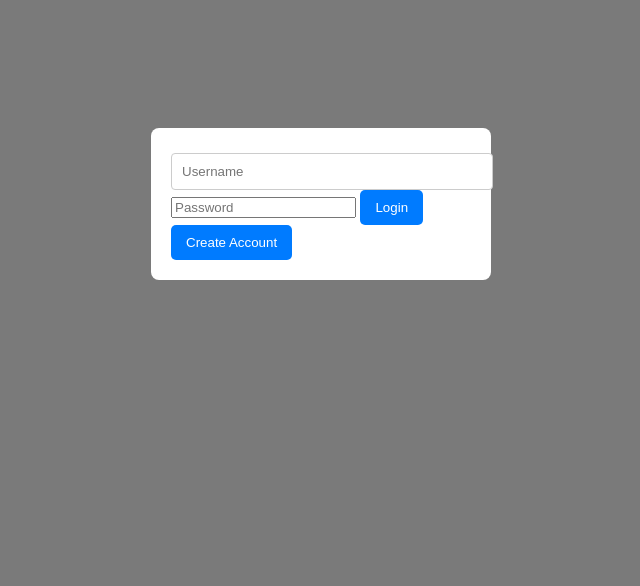
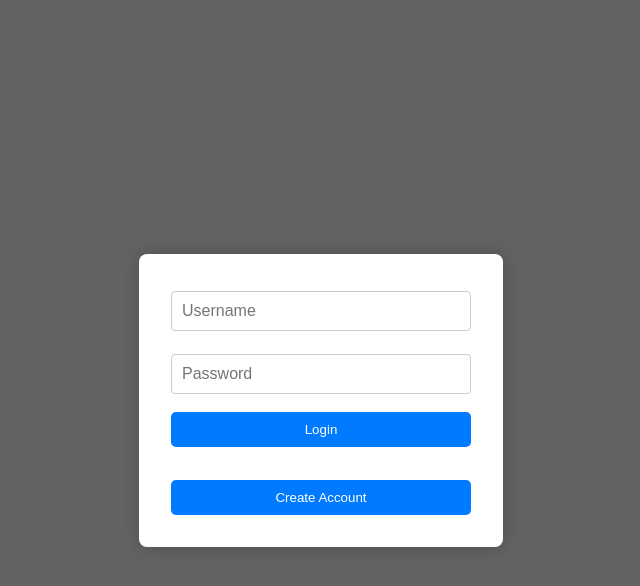
Before and after one commit to andrewdannehl/lnk-aws, a plain HTML site: page login.html in a window 1280 px wide. Shown: the whole page, without its empty margins (319-959 px from the left). Drawn offline with Linux system fonts and the light colour scheme.

Commit message:
small css changes

```diff
--- a/login.html
+++ b/login.html
@@ -7,7 +7,7 @@
     <link rel="stylesheet" href="styles/style.css">
 </head>
 <body>
-    <div id="login-modal" class="modal" style="display: block;">
+    <div id="login-modal" class="modal" style="display: flex;">
         <div class="modal-content">
             <form id="loginForm">
                 <input type="text" name="username" placeholder="Username" required />
@@ -15,7 +15,7 @@
                 <button type="submit">Login</button>
                 <div id="loginMessage"></div>
             </form>
-            <button id="show-signup">Create Account</button>
+            <button class="toggle-btn" id="show-signup">Create Account</button>
         </div>
     </div>
 
@@ -24,10 +24,10 @@
             <form id="signupForm">
                 <input type="text" name="username" placeholder="Username" required />
                 <input type="password" name="password" placeholder="Password" required />
-                <button type="submit">Sign Up</button>
+                <button type="submit">Register Account</button>
                 <div id="signupMessage"></div>
             </form>
-            <a href="#" id="back-to-login">Back to Login</a>
+            <button class="toggle-btn" id="back-to-login">Already have an account?</button>
         </div>
     </div>
 
@@ -40,13 +40,13 @@
 
         showSignupBtn.addEventListener('click', function() {
             loginModal.style.display = 'none';
-            signupModal.style.display = 'block';
+            signupModal.style.display = 'flex';
         });
 
         backToLoginLink.addEventListener('click', function(e) {
             e.preventDefault();
             signupModal.style.display = 'none';
-            loginModal.style.display = 'block';
+            loginModal.style.display = 'flex';
         });
     });
     </script>
--- a/styles/style.css
+++ b/styles/style.css
@@ -69,30 +69,67 @@ button {
 button:hover {
     background-color: #0056b3;
 }
+.modal {
+  position: fixed;
+  top: 0; left: 0;
+  width: 100vw; height: 100vh;
+  background: rgba(0, 0, 0, 0.6);
+  display: flex; align-items: center; justify-content: center;
+  z-index: 9999;
+  opacity: 1;
+  transition: opacity 0.3s ease;
 
-.modal {
-    position: fixed;
-    z-index: 999;
-    left: 0; top: 0;
-    width: 100%; height: 100%;
-    background-color: rgba(0,0,0,0.5);
 }
 
 .modal-content {
-    background-color: #fff;
-    margin: 10% auto;
-    padding: 20px;
-    width: 300px;
-    border-radius: 8px;
-    position: relative;
+  position: relative;
+  background: #fff;
+  padding: 2rem;
+  border-radius: 8px;
+  width: 300px;
+  max-width: 90%;
+  box-shadow: 0 0 20px rgba(0,0,0,0.2);
+  text-align: center;
+  transition: all 0.3s ease;
 }
 
-.close {
-    position: absolute;
-    top: 10px; right: 15px;
-    font-size: 24px;
-    cursor: pointer;
+
+
+.modal-content form {
+  display: flex;
+  flex-direction: column;
+  gap: 18px;
+  margin-bottom: 15px;
 }
+
+
+.modal-content input {
+  width: calc(100% - 4px);
+  padding: 10px;
+  margin: 0 auto 0 auto;
+  font-size: 1rem;
+  box-sizing: border-box;
+  display: block;
+}
+
+.modal-content button {
+  padding: 10px;
+  background: #007bff;
+  color: white;
+  border: none;
+  cursor: pointer;
+  width: 100%;
+  margin-bottom: 0;
+}
+
+
+.modal-content .close {
+  position: absolute;
+  top: 10px; right: 15px;
+  font-size: 1.5rem;
+  cursor: pointer;
+}
+
 /* === Table Sorting === */
 .sort-icon {
   font-size: 14px;
@@ -110,6 +147,7 @@ label {
 input[type="text"],
 input[type="number"],
 input[type="range"],
+input[type="password"],
 select {
   width: 100%;
   padding: 10px;
```
Also changed, not shown: backup.js/backup.js (deleted), scripts/auth.js (line endings or trailing spaces).
